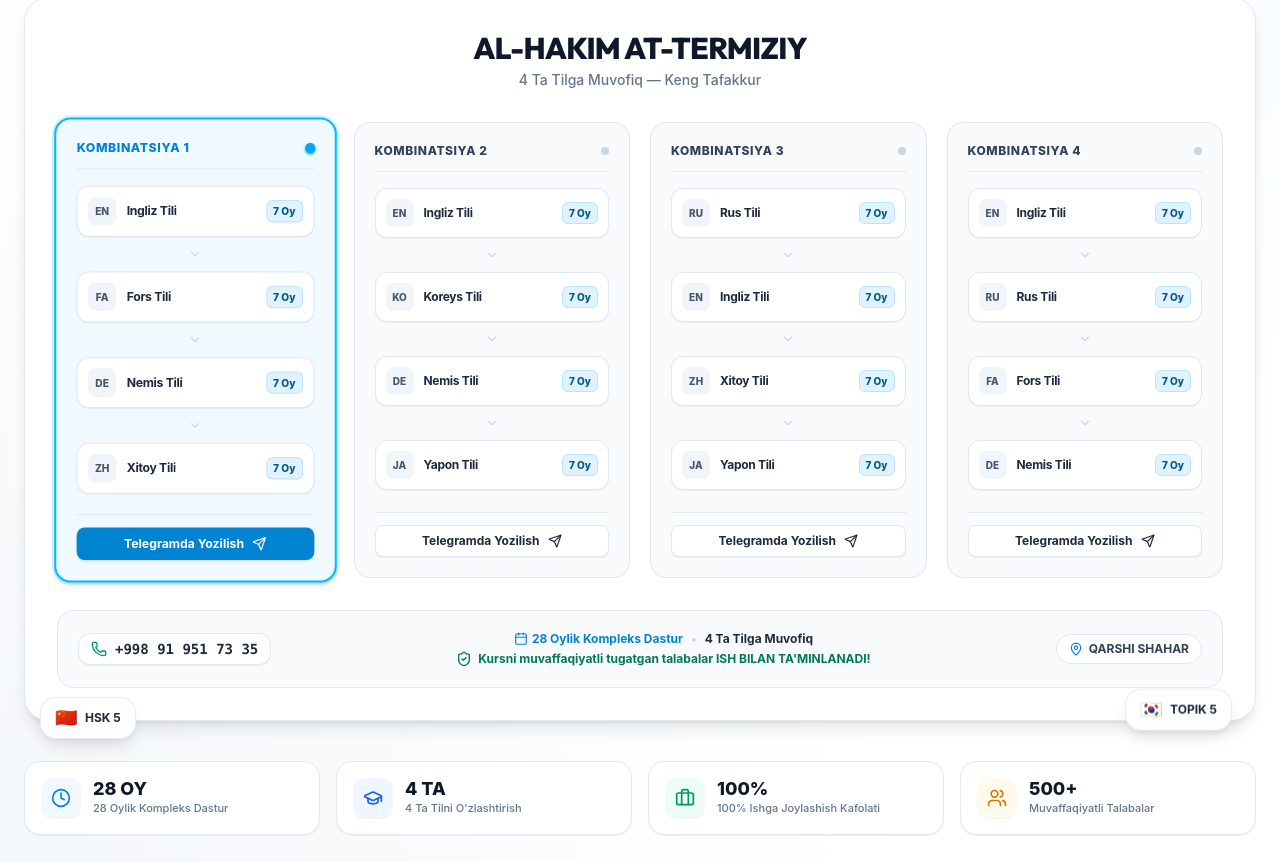
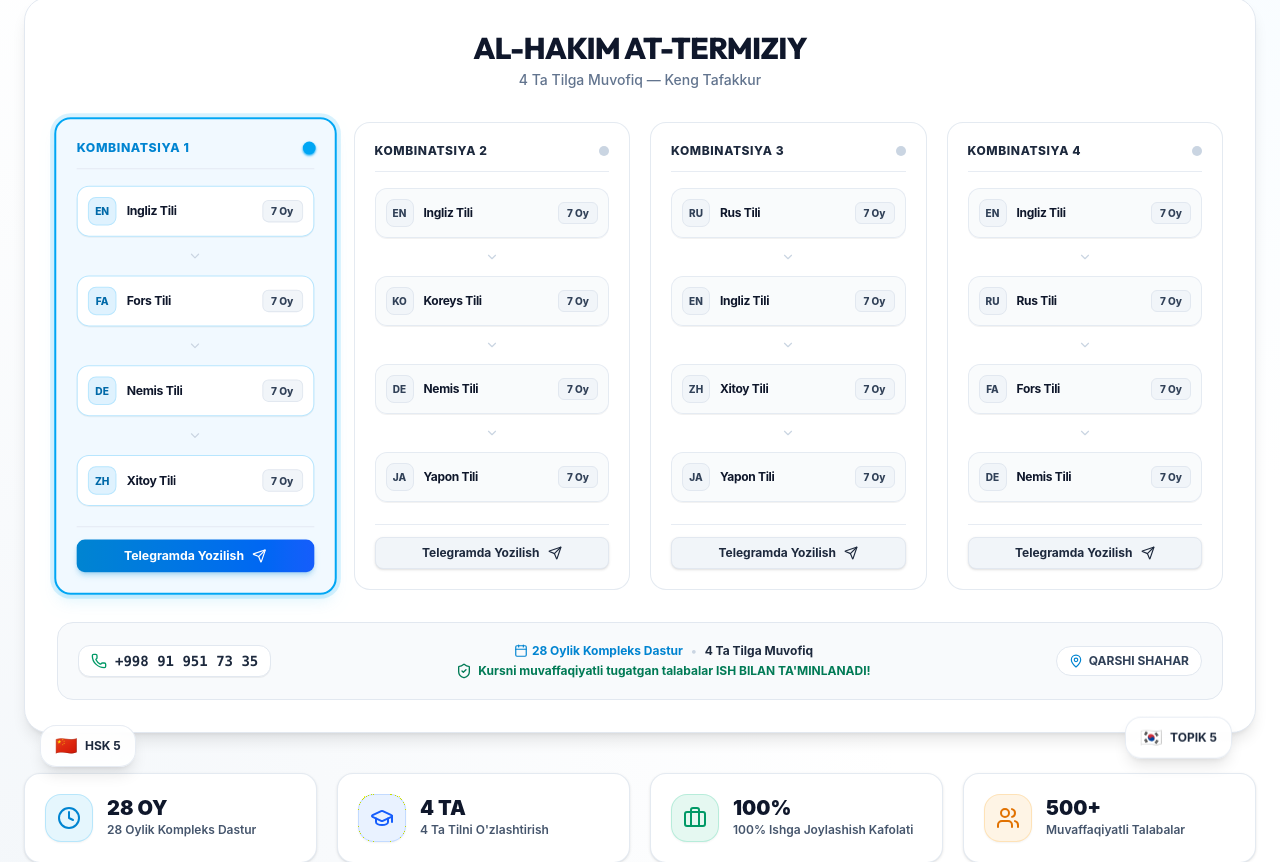
Before and after one commit to humoyun1773/at-termiziy, a React (Vite) app: page / in a window 1280 px wide. Shown: the part 599-1461 px from the top of the page. Built offline with nearby package versions, Linux system fonts and the light colour scheme; a web font is replaced by a local one.

Commit message:
style: upgrade combination cards and quick stats cards with high-contrast borders and premium gradients

```diff
--- a/src/components/common/BannerCombinationsBoard.tsx
+++ b/src/components/common/BannerCombinationsBoard.tsx
@@ -101,41 +101,49 @@ export const BannerCombinationsBoard: React.FC = () => {
               whileHover={{ y: -4, transition: { duration: 0.2 } }}
               animate={isActive ? { scale: 1.02 } : { scale: 1 }}
               transition={{ duration: 0.25 }}
-              className={`rounded-2xl p-4 sm:p-5 transition-colors duration-200 flex flex-col justify-between cursor-pointer ${
+              className={`rounded-2xl p-4 sm:p-5 transition-all duration-200 flex flex-col justify-between cursor-pointer ${
                 isActive
-                  ? 'bg-sky-50 dark:bg-slate-800 border-2 border-sky-400 dark:border-sky-600 shadow-md ring-2 ring-sky-400/20'
-                  : 'bg-slate-50 dark:bg-slate-800/60 border border-slate-200 dark:border-slate-700 hover:border-slate-300 dark:hover:border-slate-600 hover:shadow-sm'
+                  ? 'bg-sky-50/90 dark:bg-slate-800/95 border-2 border-sky-500 dark:border-sky-400 shadow-lg shadow-sky-500/10 ring-4 ring-sky-500/15'
+                  : 'bg-white dark:bg-slate-800/50 border border-slate-200/90 dark:border-slate-700/80 hover:border-sky-400 dark:hover:border-sky-500/70 hover:shadow-md'
               }`}
             >
               <div>
                 {/* Column Header */}
-                <div className="flex items-center justify-between mb-4 pb-3 border-b border-slate-200 dark:border-slate-700">
+                <div className="flex items-center justify-between mb-4 pb-3 border-b border-slate-200/80 dark:border-slate-700/80">
                   <span className={`text-xs font-extrabold tracking-wider uppercase font-heading ${
-                    isActive ? 'text-sky-600 dark:text-sky-400' : 'text-slate-700 dark:text-slate-300'
+                    isActive ? 'text-sky-600 dark:text-sky-400' : 'text-slate-800 dark:text-slate-200'
                   }`}>
                     {combo.title}
                   </span>
-                  <span className={`w-2 h-2 rounded-full transition-all ${
+                  <span className={`w-2.5 h-2.5 rounded-full transition-all ${
                     isActive ? 'bg-sky-500 scale-125 shadow-xs shadow-sky-500' : 'bg-slate-300 dark:bg-slate-600'
                   }`} />
                 </div>
 
                 {/* 4 Language Steps */}
-                <div className="space-y-2">
+                <div className="space-y-2.5">
                   {combo.steps.map((step, sIdx) => (
                     <React.Fragment key={sIdx}>
-                      <div className="p-2.5 rounded-xl bg-white dark:bg-slate-900 border border-slate-200 dark:border-slate-700 shadow-2xs flex items-center justify-between gap-2 hover:border-sky-300 dark:hover:border-sky-700 transition-colors">
+                      <div className={`p-2.5 rounded-xl border shadow-2xs flex items-center justify-between gap-2 transition-all ${
+                        isActive
+                          ? 'bg-white dark:bg-slate-900 border-sky-200 dark:border-slate-700 hover:border-sky-400'
+                          : 'bg-slate-50/80 dark:bg-slate-900/70 border-slate-200/80 dark:border-slate-700/60 hover:border-sky-300 dark:hover:border-sky-600'
+                      }`}>
                         <div className="flex items-center gap-2.5 min-w-0">
-                          <span className="w-7 h-7 rounded-lg bg-slate-100 dark:bg-slate-800 text-slate-600 dark:text-slate-300 font-extrabold text-[10px] flex items-center justify-center shrink-0 font-heading">
+                          <span className={`w-7 h-7 rounded-lg font-extrabold text-[10px] flex items-center justify-center shrink-0 font-heading border ${
+                            isActive
+                              ? 'bg-sky-100 dark:bg-sky-950/80 text-sky-700 dark:text-sky-300 border-sky-200 dark:border-sky-800'
+                              : 'bg-slate-100 dark:bg-slate-800 text-slate-700 dark:text-slate-300 border-slate-200 dark:border-slate-700'
+                          }`}>
                             {step.code}
                           </span>
-                          <span className="text-xs font-bold text-slate-800 dark:text-slate-200 tracking-tight font-heading truncate">
+                          <span className="text-xs font-bold text-slate-900 dark:text-slate-100 tracking-tight font-heading truncate">
                             {step.name}
                           </span>
                         </div>
                         <Badge
                           variant="secondary"
-                          className="text-[10px] px-1.5 py-0.5 rounded-md font-extrabold shrink-0"
+                          className="text-[10px] px-2 py-0.5 rounded-md font-extrabold shrink-0 bg-slate-100 dark:bg-slate-800 text-slate-700 dark:text-slate-300 border-slate-200 dark:border-slate-700"
                         >
                           {step.duration}
                         </Badge>
@@ -144,7 +152,7 @@ export const BannerCombinationsBoard: React.FC = () => {
                       {/* Direction flow connector */}
                       {sIdx < combo.steps.length - 1 && (
                         <div className="flex items-center justify-center py-0.5">
-                          <ChevronDown className="w-3.5 h-3.5 text-slate-300 dark:text-slate-600" />
+                          <ChevronDown className="w-3.5 h-3.5 text-slate-300 dark:text-slate-500" />
                         </div>
                       )}
                     </React.Fragment>
@@ -153,12 +161,15 @@ export const BannerCombinationsBoard: React.FC = () => {
               </div>
 
               {/* Column Bottom Action (Direct Telegram Link) */}
-              <div className="mt-5 pt-3 border-t border-slate-200 dark:border-slate-700">
+              <div className="mt-5 pt-3 border-t border-slate-200/80 dark:border-slate-700/80">
                 <Button
                   asChild
-                  variant={isActive ? "default" : "outline"}
                   size="sm"
-                  className="w-full font-bold text-xs hover:scale-102 active:scale-98 transition-transform"
+                  className={`w-full font-bold text-xs hover:scale-102 active:scale-98 transition-all cursor-pointer ${
+                    isActive
+                      ? 'bg-gradient-to-r from-sky-600 to-blue-600 hover:from-sky-500 hover:to-blue-500 text-white shadow-md shadow-sky-600/25 border-0'
+                      : 'bg-slate-100 dark:bg-slate-800 hover:bg-sky-50 dark:hover:bg-slate-700 text-slate-800 dark:text-slate-200 border border-slate-200 dark:border-slate-700 hover:border-sky-400 dark:hover:border-sky-500'
+                  }`}
                 >
                   <a
                     href={TELEGRAM_URL}
--- a/src/pages/HomePage.tsx
+++ b/src/pages/HomePage.tsx
@@ -153,12 +153,12 @@ export const HomePage: React.FC = () => {
           </motion.div>
 
           {/* Quick Stats Grid */}
-          <div className="mt-10 grid grid-cols-2 md:grid-cols-4 gap-3 sm:gap-4 max-w-[1600px] w-full mx-auto">
+          <div className="mt-10 grid grid-cols-2 md:grid-cols-4 gap-3 sm:gap-5 max-w-[1600px] w-full mx-auto">
             {[
-              { num: "28 OY", label: t.hero.statMonths, icon: Clock, color: "text-sky-600 dark:text-sky-400", bg: "bg-sky-50 dark:bg-sky-950/50" },
-              { num: "4 TA", label: t.hero.statLanguages, icon: GraduationCap, color: "text-blue-600 dark:text-blue-400", bg: "bg-blue-50 dark:bg-blue-950/50" },
-              { num: "100%", label: t.hero.statJobGuarantee, icon: Briefcase, color: "text-emerald-600 dark:text-emerald-400", bg: "bg-emerald-50 dark:bg-emerald-950/50" },
-              { num: "500+", label: t.hero.statStudents, icon: Users, color: "text-amber-600 dark:text-amber-400", bg: "bg-amber-50 dark:bg-amber-950/50" }
+              { num: "28 OY", label: t.hero.statMonths, icon: Clock, color: "text-sky-600 dark:text-sky-400", bg: "bg-sky-500/10 dark:bg-sky-500/15 border-sky-500/20" },
+              { num: "4 TA", label: t.hero.statLanguages, icon: GraduationCap, color: "text-blue-600 dark:text-blue-400", bg: "bg-blue-500/10 dark:bg-blue-500/15 border-blue-500/20" },
+              { num: "100%", label: t.hero.statJobGuarantee, icon: Briefcase, color: "text-emerald-600 dark:text-emerald-400", bg: "bg-emerald-500/10 dark:bg-emerald-500/15 border-emerald-500/20" },
+              { num: "500+", label: t.hero.statStudents, icon: Users, color: "text-amber-600 dark:text-amber-400", bg: "bg-amber-500/10 dark:bg-amber-500/15 border-amber-500/20" }
             ].map((stat, idx) => (
               <motion.div
                 key={idx}
@@ -167,16 +167,16 @@ export const HomePage: React.FC = () => {
                 transition={{ duration: 0.4, delay: 0.2 + idx * 0.08 }}
                 whileHover={{ y: -5, scale: 1.02, transition: { duration: 0.2 } }}
               >
-                <Card className="rounded-2xl border-slate-200 dark:border-slate-800 dark:bg-slate-900 shadow-2xs h-full transition-all hover:shadow-lg hover:border-sky-300 dark:hover:border-sky-700">
-                  <CardContent className="p-4 flex items-center gap-3">
-                    <div className={`w-10 h-10 rounded-xl ${stat.bg} ${stat.color} flex items-center justify-center shrink-0 shadow-2xs`}>
-                      <stat.icon className="w-5 h-5" />
+                <Card className="rounded-2xl border border-slate-200/90 dark:border-slate-800 bg-white dark:bg-slate-900/90 shadow-sm h-full transition-all duration-200 hover:shadow-xl hover:border-sky-400 dark:hover:border-sky-500">
+                  <CardContent className="p-4 sm:p-5 flex items-center gap-3.5">
+                    <div className={`w-11 h-11 sm:w-12 sm:h-12 rounded-2xl border ${stat.bg} ${stat.color} flex items-center justify-center shrink-0 shadow-xs`}>
+                      <stat.icon className="w-5 h-5 sm:w-6 sm:h-6" />
                     </div>
                     <div>
-                      <span className="text-lg font-extrabold text-slate-900 dark:text-white font-heading block leading-none mb-1">
+                      <span className="text-lg sm:text-xl font-black text-slate-900 dark:text-white font-heading block leading-none mb-1">
                         {stat.num}
                       </span>
-                      <span className="text-[11px] text-slate-500 dark:text-slate-400 font-medium leading-tight block">
+                      <span className="text-xs text-slate-600 dark:text-slate-300 font-semibold leading-tight block">
                         {stat.label}
                       </span>
                     </div>
```
